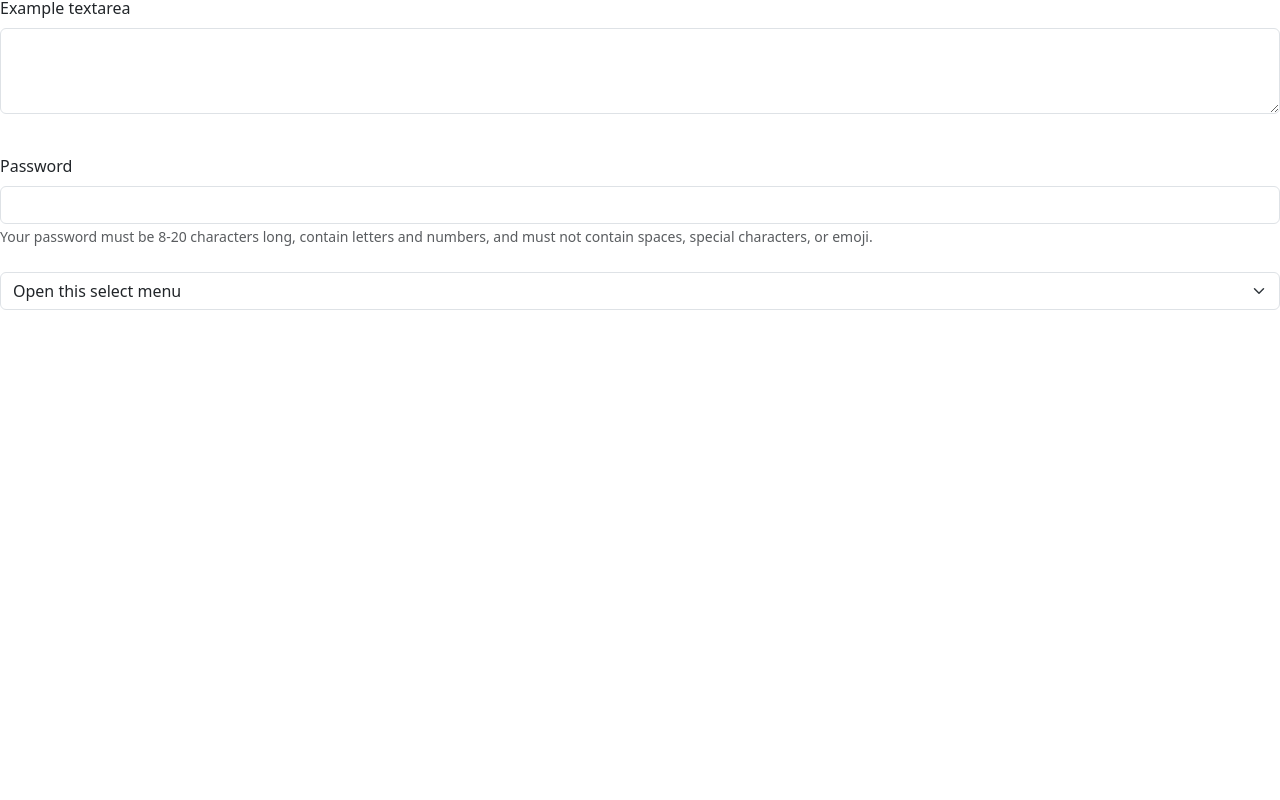
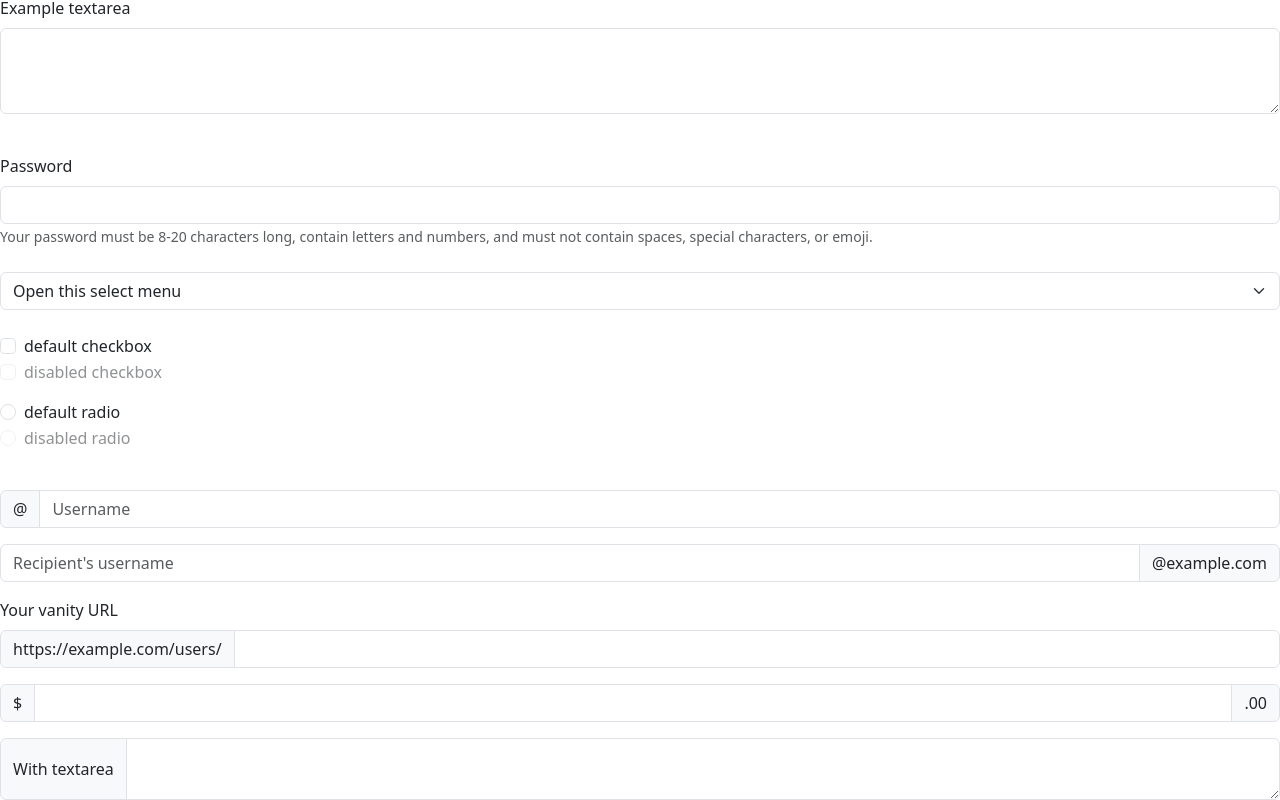
Before and after one commit to syedomer17/react.js-task-work, a React (Create React App) app in the folder client/: page / in a window 1280 px wide. Shown: the part 3529-4329 px from the top of the page. Before the commit the page ends 3839 px from the top, so only its background shows below. Built offline with nearby package versions, Linux system fonts and the light colour scheme.

Commit message:
input-group

```diff
--- a/client/src/App.js
+++ b/client/src/App.js
@@ -27,6 +27,7 @@
 import Table from "react-bootstrap/Table";
 import Stack from "react-bootstrap/Stack";
 import Form from "react-bootstrap/Form";
+import InputGroup from "react-bootstrap/InputGroup";
 
 function App() {
   const [show, setShow] = useState(false);
@@ -397,6 +398,66 @@
            <option value="3">Three</option>
          </Form.Select>
        </div>
+       <br></br>
+       <div>
+         <Form>
+           {["checkbox", "radio"].map((type) => (
+             <div key={`default-${type}`} className="mb-3">
+               <Form.Check // prettier-ignore
+                 type={type}
+                 id={`default-${type}`}
+                 label={`default ${type}`}
+               />
+
+               <Form.Check
+                 disabled
+                 type={type}
+                 label={`disabled ${type}`}
+                 id={`disabled-default-${type}`}
+               />
+             </div>
+           ))}
+         </Form>
+       </div>
+       <br></br>
+       <div>
+         <InputGroup className="mb-3">
+           <InputGroup.Text id="basic-addon1">@</InputGroup.Text>
+           <Form.Control
+             placeholder="Username"
+             aria-label="Username"
+             aria-describedby="basic-addon1"
+           />
+         </InputGroup>
+
+         <InputGroup className="mb-3">
+           <Form.Control
+             placeholder="Recipient's username"
+             aria-label="Recipient's username"
+             aria-describedby="basic-addon2"
+           />
+           <InputGroup.Text id="basic-addon2">@example.com</InputGroup.Text>
+         </InputGroup>
+
+         <Form.Label htmlFor="basic-url">Your vanity URL</Form.Label>
+         <InputGroup className="mb-3">
+           <InputGroup.Text id="basic-addon3">
+             https://example.com/users/
+           </InputGroup.Text>
+           <Form.Control id="basic-url" aria-describedby="basic-addon3" />
+         </InputGroup>
+
+         <InputGroup className="mb-3">
+           <InputGroup.Text>$</InputGroup.Text>
+           <Form.Control aria-label="Amount (to the nearest dollar)" />
+           <InputGroup.Text>.00</InputGroup.Text>
+         </InputGroup>
+
+         <InputGroup>
+           <InputGroup.Text>With textarea</InputGroup.Text>
+           <Form.Control as="textarea" aria-label="With textarea" />
+         </InputGroup>
+       </div>
      </>
    );
 }
```
